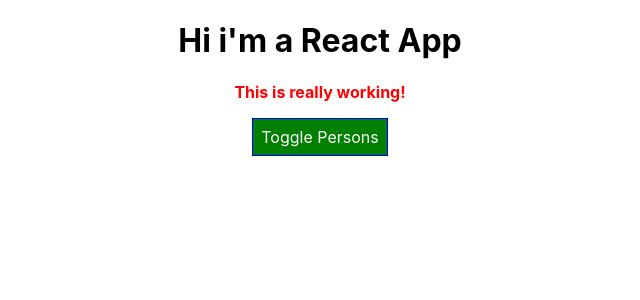
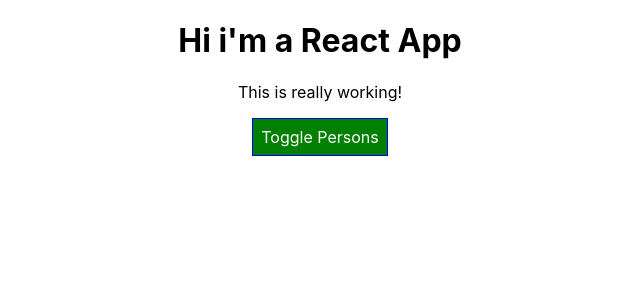
Before and after one commit to vinothsmart/react-complete-guide, a React (Create React App) app: page / in a window 1280 px wide. Shown: the top 300 px of the page, without its empty margins (320-960 px from the left). Built offline with nearby package versions, Linux system fonts and the light colour scheme; the HTML template or start-up script is replaced by a standard one.

Commit message:
styles dynamic

```diff
--- a/src/App.js
+++ b/src/App.js
@@ -109,12 +109,20 @@ function App() {
     style.backgroundColor = "red";
   }
 
-  let classes = ["red", "bold"].join(" ");
+  // let classes = ["red", "bold"].join(" ");
+  const classes = [];
+  if (state.persons.length <= 2) {
+    classes.push("red"); // classes = ['red']
+  }
+
+  if (state.persons.length <= 1) {
+    classes.push("bold"); // classes = ['red', 'bold']
+  }
 
   return (
     <div className="App">
       <h1>Hi i'm a React App</h1>
-      <p className={classes}>This is really working!</p>
+      <p className={classes.join(" ")}>This is really working!</p>
       <button style={style} onClick={togglePersonsHandler}>
         Toggle Persons
       </button>
```
